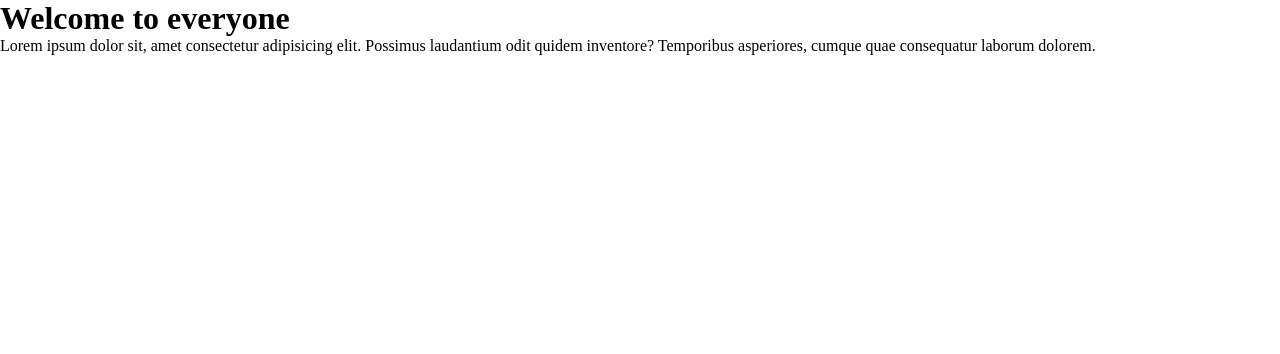
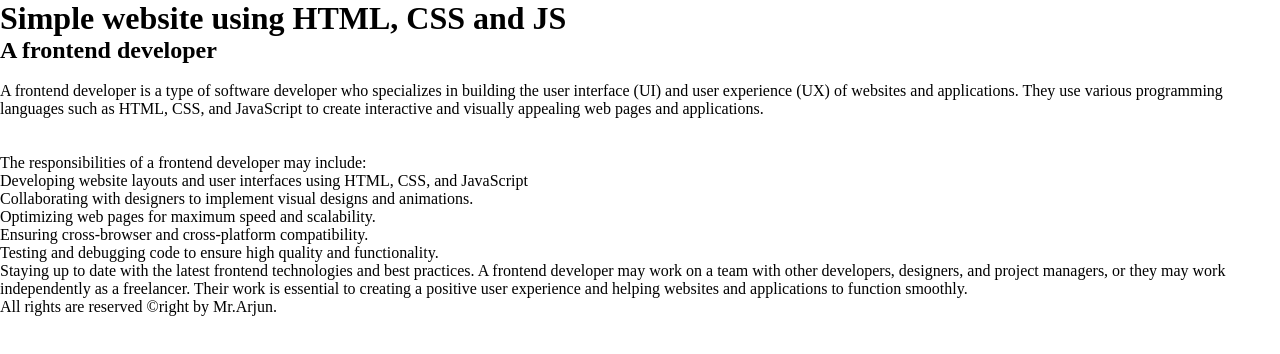
Before and after one commit to CodewothArjun/META-WEB-DEVLOPMENT, a plain HTML site: page index.html in a window 1280 px wide. Drawn offline with Linux system fonts and the light colour scheme.

Commit message:
simple change:

```diff
--- a/index.html
+++ b/index.html
@@ -14,9 +14,36 @@
 </head>
 
 <body>
-    <h1> Welcome to everyone</h1>
-    <p>Lorem ipsum dolor sit, amet consectetur adipisicing elit. Possimus laudantium odit quidem inventore? Temporibus
-        asperiores, cumque quae consequatur laborum dolorem.</p>
+    <header>
+        <h1> Simple website using HTML, CSS and JS</h1>
+    </header>
+
+    <h2>A frontend developer</h2> <br>
+    <p>A frontend developer is a type of software developer who specializes in building the user interface (UI) and user
+        experience (UX) of websites and applications. They use various programming languages such as HTML, CSS, and
+        JavaScript to create interactive and visually appealing web pages and applications.
+    </p> <br><br>
+
+    The responsibilities of a frontend developer may include: <br>
+    <ul Type "disc">
+        <li>Developing website layouts and user interfaces using HTML, CSS, and JavaScript</li>
+        <li> Collaborating with designers to implement visual designs and animations.</li>
+        <li> Optimizing web pages for maximum speed and scalability.</li>
+        <li>Ensuring cross-browser and cross-platform compatibility.</li>
+        <li>Testing and debugging code to ensure high quality and functionality. </li>
+    </ul>
+    <p>
+        Staying up to date with the latest frontend technologies and best practices.
+        A frontend developer may work on a team with other developers, designers, and project managers, or they may work
+        independently as a freelancer. Their work is essential to creating a positive user experience and helping
+        websites
+        and applications to function smoothly.
+    </p>
+
+    <footer>
+        All rights are reserved &copyright by Mr.Arjun.
+    </footer>
+
 </body>
 
 </html>
```
